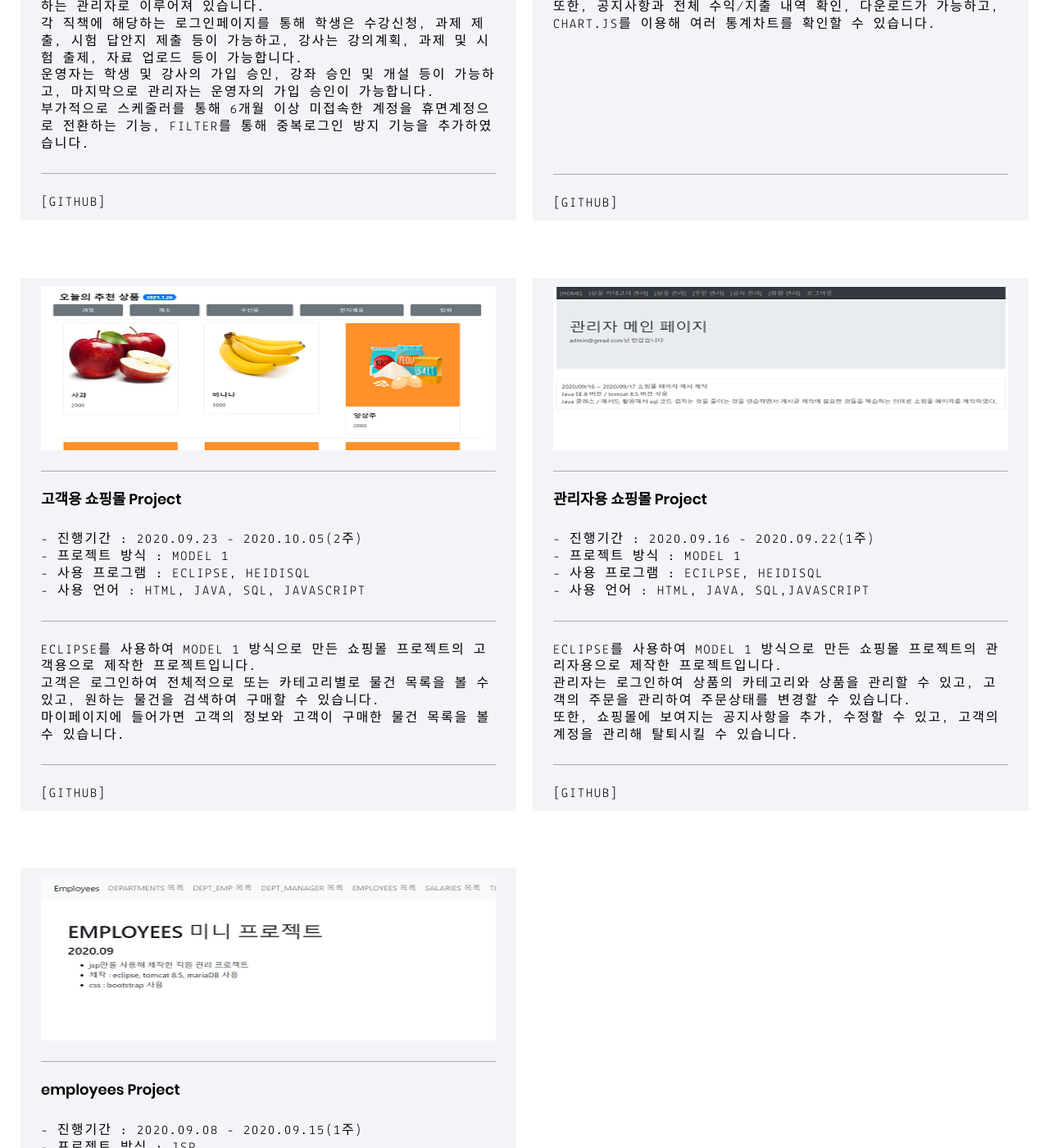
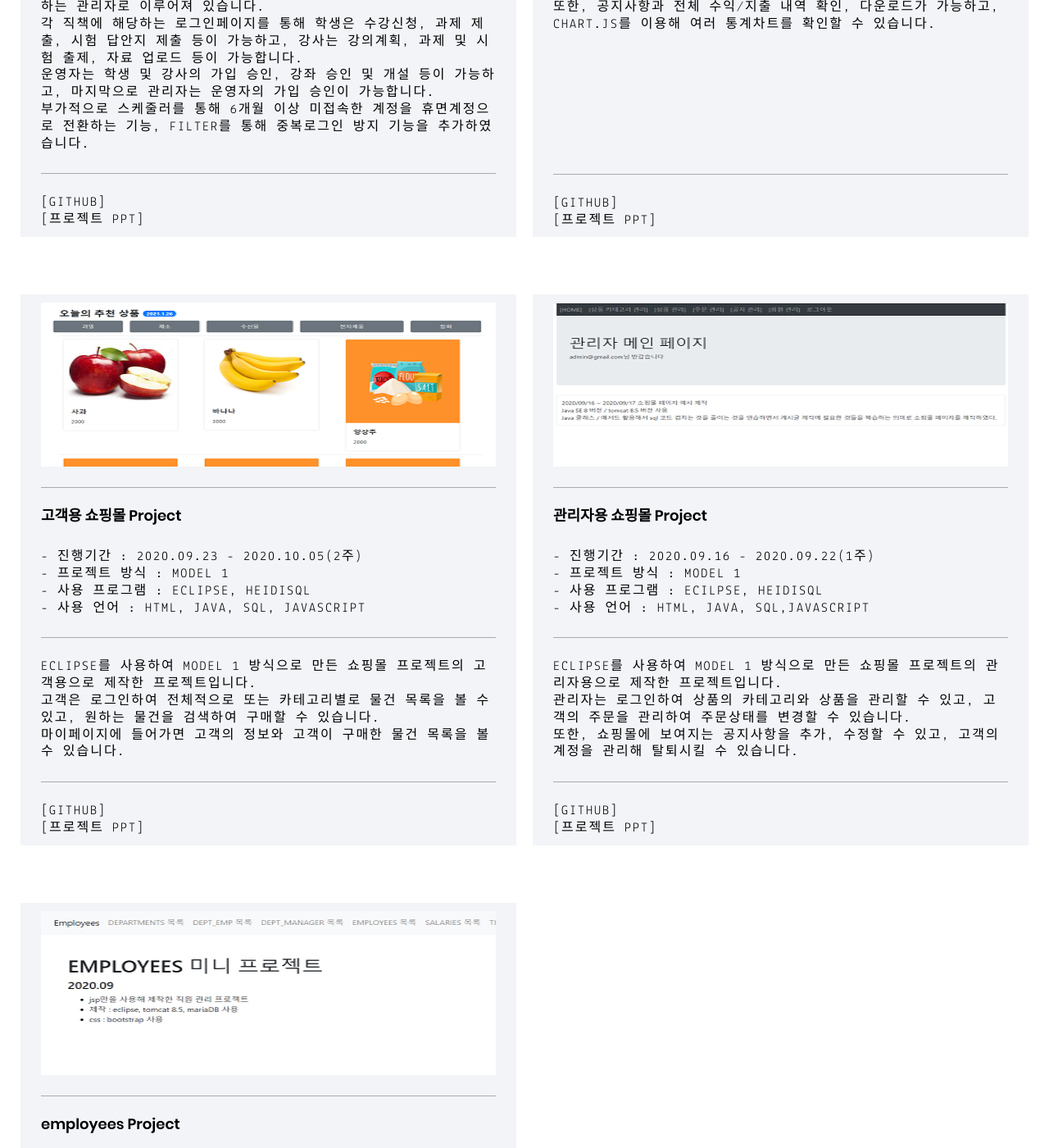
Before and after one commit to heairin1008/heairin1008.github.io, a Jekyll site: the page built from index.html, in a window 1280 px wide and 1400 px high, scrolled down 1427 px. Shown: the whole window at 82% size. Built offline with Jekyll 4.4.1, drawn with Linux system fonts in a browser that asks for light colours.

Commit message:
Update index.html

```diff
--- a/index.html
+++ b/index.html
@@ -99,6 +99,7 @@
 							<hr>
 							</div>
 							<a class="h2" href="{{item.project.url}}" target="_blank">[GitHub]</a>
+							<a class="h2" href="{{item.project.download}}" target="_blank" download>[프로젝트 PPT]</a>
 							</div>
 						</li>
 					{% endfor %}
```
